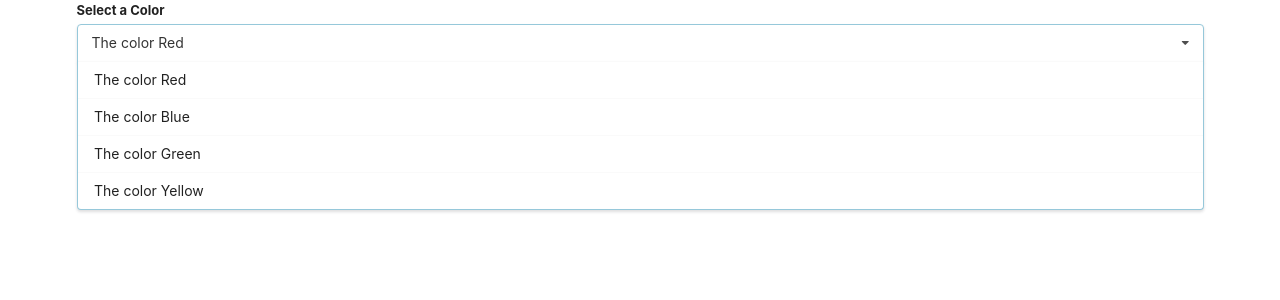
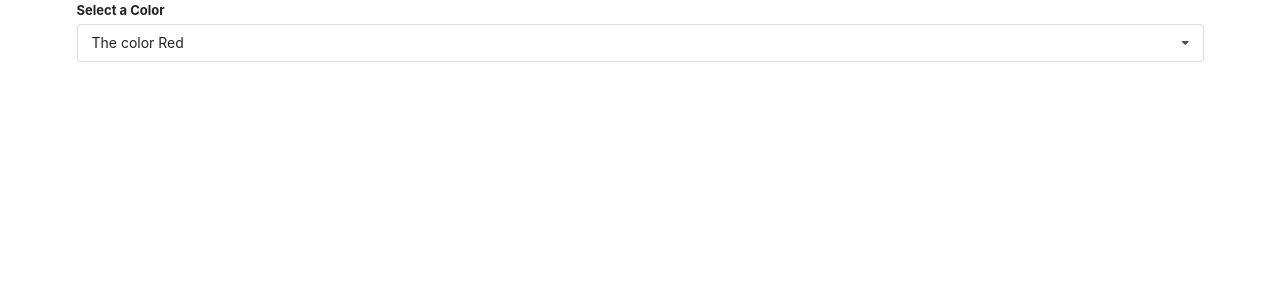
Before and after one commit to ankitt01/Widgets, a React (Create React App) app: page / in a window 1280 px wide. Shown: the top 300 px of the page. Built offline with nearby package versions, Linux system fonts and the light colour scheme.

Commit message:
hiding and showing dropdown

```diff
--- a/src/components/Dropdown.js
+++ b/src/components/Dropdown.js
@@ -1,7 +1,13 @@
-import React from 'react';
+import React, {useState} from 'react';
 
 const Dropdown = ({options, selected, onSelectedChange}) => {
+
+    const [open,setOpen] = useState(false)
     const renderedOptions = options.map((option) => {
+        if(option.value === selected.value) {
+            return null;
+        }
+
         return (
             <div key={option.value} className="item" onClick={() => onSelectedChange(option)}>
                 {option.label}
@@ -14,10 +20,10 @@
                 <label className="label">
                     Select a Color
                 </label>
-                <div className="ui selection dropdown visible active">
+                <div onClick={() => setOpen(!open)} className={`ui selection dropdown ${ open? 'visible active' : ''}`}>
                     <i className="dropdown icon"></i>
                     <div className="text">{selected.label}</div>
-                    <div className="menu visible transition">
+                    <div className={`menu ${open ? 'visible transition' : ''}`}>
                         {renderedOptions}
                     </div>
                 </div>
```
